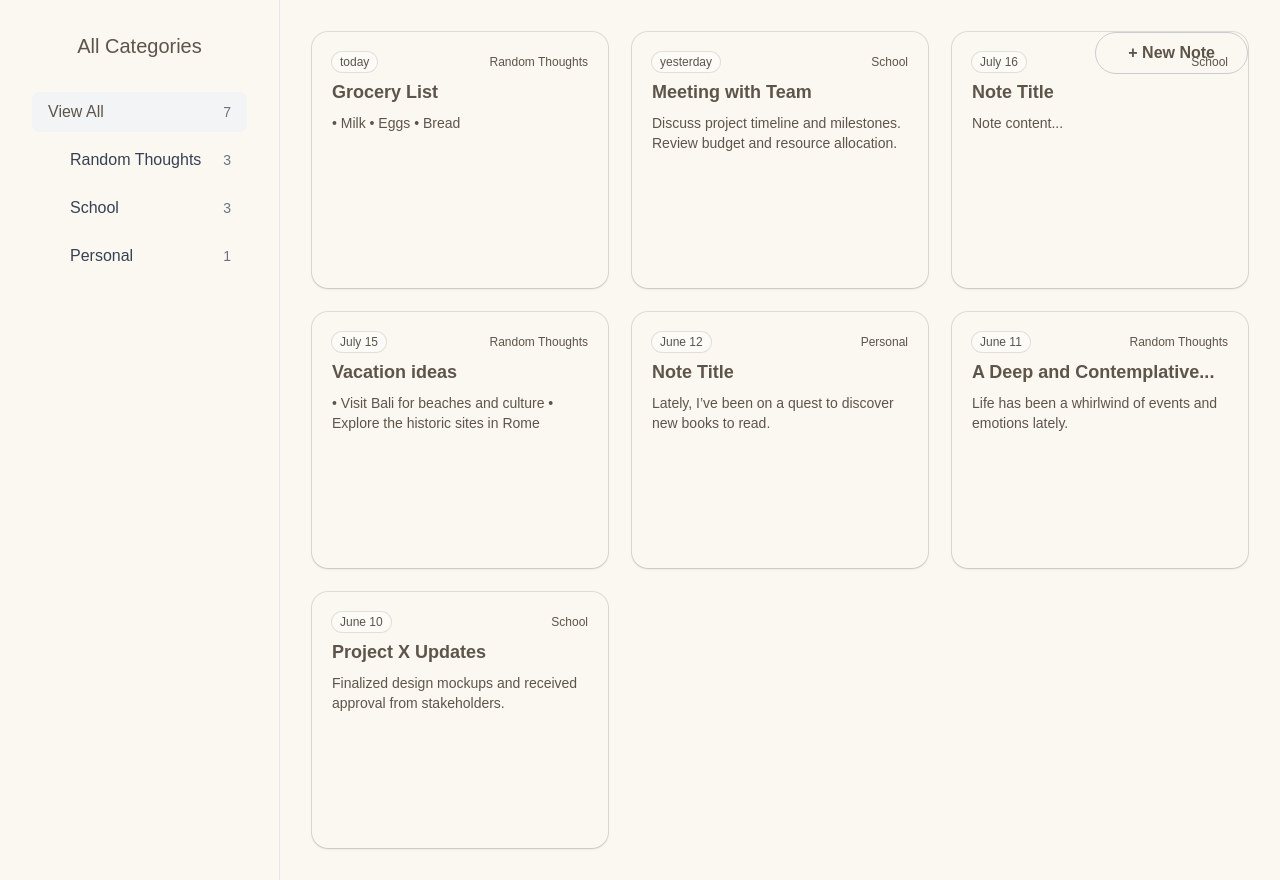
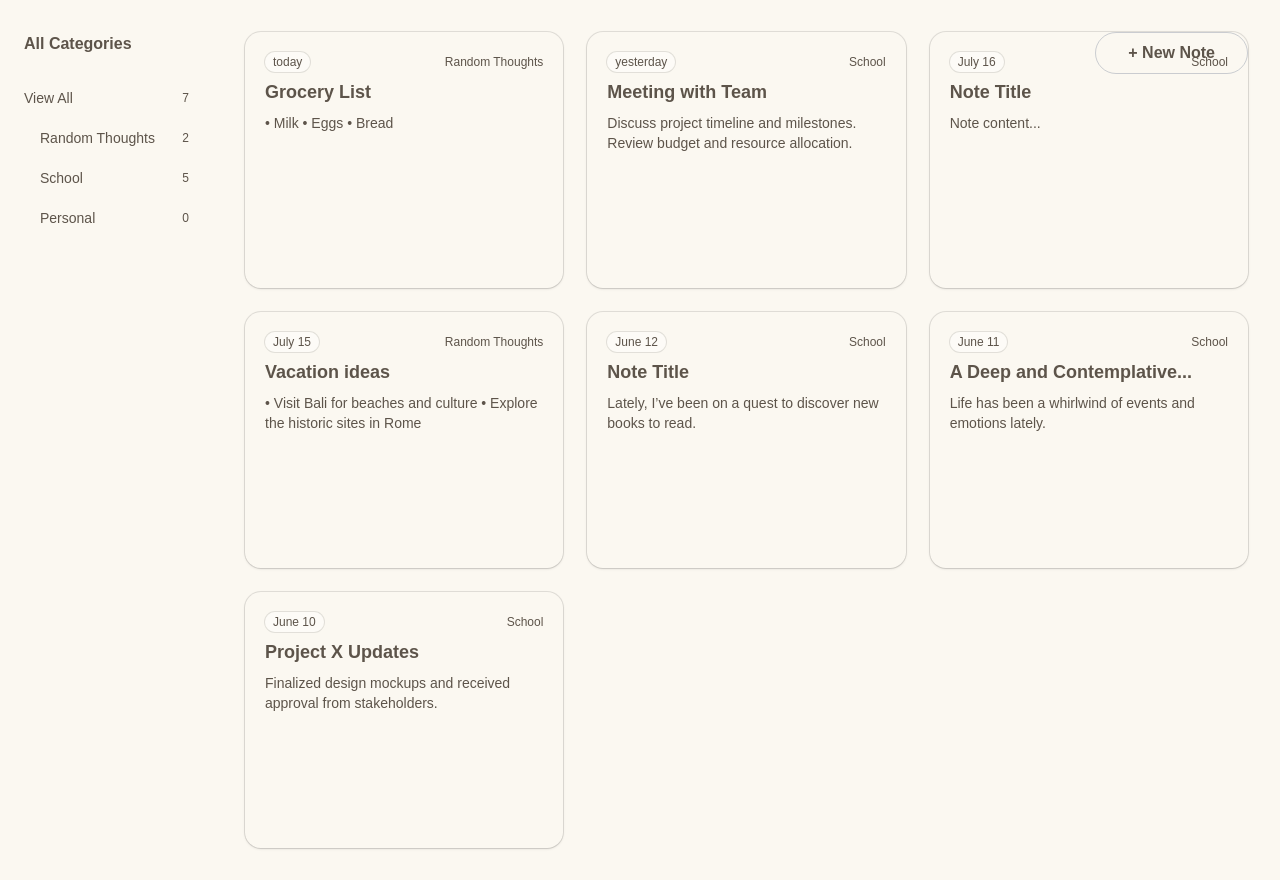
Before and after one commit to rapharen/turboai, a Next.js app in the folder frontend/: page /notes in a window 1280 px wide. Built offline with nearby package versions, Linux system fonts and the light colour scheme.

Commit message:
chore: wip

```diff
--- a/frontend/src/app/notes/page.tsx
+++ b/frontend/src/app/notes/page.tsx
@@ -2,70 +2,59 @@
 
 import Image from 'next/image';
 import Link from 'next/link';
-import { useSearchParams } from 'next/navigation';
-import { useState, useMemo } from 'react';
+import {useSearchParams} from 'next/navigation';
+import {useState, useMemo} from 'react';
 import Button from '@/components/Button';
-import NoteCard, { Note } from '@/components/NoteCard';
+import NoteCard, {Note} from '@/components/NoteCard';
+import Sidebar from "@/components/SideBar";
+import {Category} from "@/types/category";
 
-const categories = {
-  random: { name: 'Random Thoughts', color: 'bg-[--color-cat-random]' },
-  school: { name: 'School', color: 'bg-[--color-cat-school]' },
-  personal: { name: 'Personal', color: 'bg-[--color-cat-personal]' },
-};
+const categories: Category[] = [
+    {name: 'Random Thoughts', color: 'bg-[--color-cat-random]'},
+    {name: 'School', color: 'bg-[--color-cat-school]'},
+    {name: 'Personal', color: 'bg-[--color-cat-personal]'},
+];
 
 // Mock data - we'll replace this with API data later
 const mockNotes: Note[] = [
-  { id: '1', title: 'Grocery List', content: '• Milk\n• Eggs\n• Bread', category: categories.random, date: 'today' },
-  { id: '2', title: 'Meeting with Team', content: 'Discuss project timeline and milestones. Review budget and resource allocation.', category: categories.school, date: 'yesterday' },
-  { id: '3', title: 'Note Title', content: 'Note content...', category: categories.school, date: 'July 16' },
-  { id: '4', title: 'Vacation ideas', content: '• Visit Bali for beaches and culture\n• Explore the historic sites in Rome', category: categories.random, date: 'July 15' },
-  { id: '5', title: 'Note Title', content: 'Lately, I’ve been on a quest to discover new books to read.', category: categories.personal, date: 'June 12' },
-  { id: '6', title: 'A Deep and Contemplative...', content: 'Life has been a whirlwind of events and emotions lately.', category: categories.random, date: 'June 11' },
-  { id: '7', title: 'Project X Updates', content: 'Finalized design mockups and received approval from stakeholders.', category: categories.school, date: 'June 10' },
+    {id: '1', title: 'Grocery List', content: '• Milk\n• Eggs\n• Bread', category: categories[0], date: 'today'},
+    {
+        id: '2',
+        title: 'Meeting with Team',
+        content: 'Discuss project timeline and milestones. Review budget and resource allocation.',
+        category: categories[1],
+        date: 'yesterday'
+    },
+    {id: '3', title: 'Note Title', content: 'Note content...', category: categories[1], date: 'July 16'},
+    {
+        id: '4',
+        title: 'Vacation ideas',
+        content: '• Visit Bali for beaches and culture\n• Explore the historic sites in Rome',
+        category: categories[0],
+        date: 'July 15'
+    },
+    {
+        id: '5',
+        title: 'Note Title',
+        content: 'Lately, I’ve been on a quest to discover new books to read.',
+        category: categories[1],
+        date: 'June 12'
+    },
+    {
+        id: '6',
+        title: 'A Deep and Contemplative...',
+        content: 'Life has been a whirlwind of events and emotions lately.',
+        category: categories[1],
+        date: 'June 11'
+    },
+    {
+        id: '7',
+        title: 'Project X Updates',
+        content: 'Finalized design mockups and received approval from stakeholders.',
+        category: categories[1],
+        date: 'June 10'
+    },
 ];
-
-const Sidebar = ({ notes }: { notes: Note[] }) => {
-  const searchParams = useSearchParams();
-  const activeCategory = searchParams.get('category');
-
-  const categoryCounts = useMemo(() => {
-    return notes.reduce((acc, note) => {
-      acc[note.category.name] = (acc[note.category.name] || 0) + 1;
-      return acc;
-    }, {} as Record<string, number>);
-  }, [notes]);
-
-  return (
-    <aside className="w-[280px] p-8 flex-shrink-0 border-r border-gray-200">
-      <h2 className="text-xl font-medium text-center mb-8">All Categories</h2>
-      <ul>
-        <li className="mb-2">
-          <Link
-            href="/notes"
-            className={`flex items-center justify-between py-2 px-4 rounded-lg hover:bg-gray-100 ${!activeCategory ? 'font-medium bg-gray-100' : 'text-gray-700'}`}
-          >
-            <span>View All</span>
-            <span className="text-sm text-gray-500">{notes.length}</span>
-          </Link>
-        </li>
-        {Object.values(categories).map(cat => (
-          <li key={cat.name} className="mb-2">
-            <Link
-              href={`/notes?category=${cat.name}`}
-              className={`flex items-center justify-between py-2 px-4 rounded-lg hover:bg-gray-100 ${activeCategory === cat.name ? 'font-medium bg-gray-100' : 'text-gray-700'}`}
-            >
-              <div className="flex items-center gap-3">
-                <span className={`w-2.5 h-2.5 rounded-full ${cat.color}`}></span>
-                {cat.name}
-              </div>
-              <span className="text-sm text-gray-500">{categoryCounts[cat.name] || 0}</span>
-            </Link>
-          </li>
-        ))}
-      </ul>
-    </aside>
-  );
-};
 
 const EmptyNotes = () => (
     <div className="flex flex-col items-center justify-center h-full text-center">
@@ -82,11 +71,11 @@ const EmptyNotes = () => (
     </div>
 );
 
-const NoteGrid = ({ notes }: { notes: Note[] }) => (
+const NoteGrid = ({notes}: { notes: Note[] }) => (
     <div className="grid grid-cols-1 md:grid-cols-2 lg:grid-cols-3 gap-6">
         {notes.map(note => (
             <Link key={note.id} href={`/notes/${note.id}`} className="cursor-pointer">
-        <NoteCard note={note} />
+                <NoteCard note={note}/>
             </Link>
         ))}
     </div>
@@ -106,7 +95,7 @@ export default function NotesPage() {
 
     return (
         <div className="flex min-h-screen">
-      <Sidebar notes={notes} />
+            <Sidebar notes={notes} categories={categories}/>
             <main className="flex-1 p-8 relative">
                 <div className="absolute top-8 right-8">
                     <Link href="/notes/new">
@@ -114,9 +103,9 @@ export default function NotesPage() {
                     </Link>
                 </div>
                 {hasNotes ? (
-          <NoteGrid notes={filteredNotes} />
+                    <NoteGrid notes={filteredNotes}/>
                 ) : (
-          <EmptyNotes />
+                    <EmptyNotes/>
                 )}
             </main>
         </div>
--- a/frontend/src/components/NoteCard.tsx
+++ b/frontend/src/components/NoteCard.tsx
@@ -1,15 +1,5 @@
 import React from 'react';
-
-export interface Note {
-  id: string;
-  title: string;
-  content: string;
-  category: {
-    name: string;
-    color: string; // e.g., 'bg-[--color-cat-random]'
-  };
-  date: string;
-}
+import {Note} from "@/types/note";
 
 interface NoteCardProps {
   note: Note;
--- /dev/null
+++ b/frontend/src/components/SideBar.tsx
@@ -0,0 +1,79 @@
+import {useSearchParams} from "next/navigation";
+import {useMemo} from "react";
+import Link from "next/link";
+import {Category} from "@/types/category";
+import {Note} from "@/types/note";
+
+interface SidebarProps {
+    notes: Note[]
+    categories: Category[]
+}
+
+const Sidebar = ({notes, categories}: SidebarProps) => {
+    const searchParams = useSearchParams();
+    const activeCategory = searchParams.get('category');
+
+    const categoryCounts = useMemo(() => {
+        return notes.reduce((acc, note) => {
+            acc[note.category.name] = (acc[note.category.name] || 0) + 1;
+            return acc;
+        }, {} as Record<string, number>);
+    }, [notes]);
+
+    return (
+        <aside className="w-[213px] bg-[--color-background] flex-shrink-0">
+            <div className="pt-8 pb-6">
+                <h2 className="text-base font-semibold text-[--color-foreground] px-6 mb-6">
+                    All Categories
+                </h2>
+                <ul className="space-y-1 px-4">
+                    <li>
+                        <Link
+                            href="/notes"
+                            className={`
+                                flex items-center justify-between
+                                py-2 px-2 rounded-lg
+                                transition-colors
+                                ${!activeCategory
+                                ? 'bg-[--color-foreground]/5 text-[--color-foreground] font-medium'
+                                : 'text-[--color-foreground]/70 hover:bg-[--color-foreground]/5'
+                            }
+                            `}
+                        >
+                            <span className="text-sm">View All</span>
+                            <span className="text-xs text-[--color-foreground]/50">
+                                {notes.length}
+                            </span>
+                        </Link>
+                    </li>
+                    {categories.map(cat => (
+                        <li key={cat.name}>
+                            <Link
+                                href={`/notes?category=${cat.name}`}
+                                className={`
+                                    flex items-center justify-between
+                                    py-2 px-2 rounded-lg
+                                    transition-colors
+                                    ${activeCategory === cat.name
+                                    ? 'bg-[--color-foreground]/5 text-[--color-foreground] font-medium'
+                                    : 'text-[--color-foreground]/70 hover:bg-[--color-foreground]/5'
+                                }
+                                `}
+                            >
+                                <div className="flex items-center gap-2">
+                                    <span className={`w-2 h-2 rounded-full ${cat.color}`}></span>
+                                    <span className="text-sm">{cat.name}</span>
+                                </div>
+                                <span className="text-xs text-[--color-foreground]/50">
+                                    {categoryCounts[cat.name] || 0}
+                                </span>
+                            </Link>
+                        </li>
+                    ))}
+                </ul>
+            </div>
+        </aside>
+    );
+};
+
+export default Sidebar;
--- a/frontend/src/components/SiderBar.tsx
+++ /dev/null
@@ -1,57 +0,0 @@
-import {Note} from "@/components/NoteCard";
-import {useSearchParams} from "next/navigation";
-import {useMemo} from "react";
-import Link from "next/link";
-
-interface SidebarProps {
-    notes: Note[]
-    categories: {
-        name: string;
-        color: string;
-    }[]
-}
-
-const Sidebar = ({notes, categories}: SidebarProps) => {
-    const searchParams = useSearchParams();
-    const activeCategory = searchParams.get('category');
-
-    const categoryCounts = useMemo(() => {
-        return notes.reduce((acc, note) => {
-            acc[note.category.name] = (acc[note.category.name] || 0) + 1;
-            return acc;
-        }, {} as Record<string, number>);
-    }, [notes]);
-
-    return (
-        <aside className="w-[280px] p-8 flex-shrink-0 border-r border-gray-200">
-            <h2 className="text-xl font-medium text-center mb-8">All Categories</h2>
-            <ul>
-                <li className="mb-2">
-                    <Link
-                        href="/notes"
-                        className={`flex items-center justify-between py-2 px-4 rounded-lg hover:bg-gray-100 ${!activeCategory ? 'font-medium bg-gray-100' : 'text-gray-700'}`}
-                    >
-                        <span>View All</span>
-                        <span className="text-sm text-gray-500">{notes.length}</span>
-                    </Link>
-                </li>
-                {Object.values(categories).map(cat => (
-                    <li key={cat.name} className="mb-2">
-                        <Link
-                            href={`/notes?category=${cat.name}`}
-                            className={`flex items-center justify-between py-2 px-4 rounded-lg hover:bg-gray-100 ${activeCategory === cat.name ? 'font-medium bg-gray-100' : 'text-gray-700'}`}
-                        >
-                            <div className="flex items-center gap-3">
-                                <span className={`w-2.5 h-2.5 rounded-full ${cat.color}`}></span>
-                                {cat.name}
-                            </div>
-                            <span className="text-sm text-gray-500">{categoryCounts[cat.name] || 0}</span>
-                        </Link>
-                    </li>
-                ))}
-            </ul>
-        </aside>
-    );
-};
-
-export default Sidebar;
--- /dev/null
+++ b/frontend/src/types/category.ts
@@ -0,0 +1,5 @@
+
+export interface Category {
+    name: string;
+    color: string;
+}
--- /dev/null
+++ b/frontend/src/types/note.ts
@@ -0,0 +1,10 @@
+export interface Note {
+    id: string;
+    title: string;
+    content: string;
+    category: {
+        name: string;
+        color: string; // e.g., 'bg-[--color-cat-random]'
+    };
+    date: string;
+}
```
Lines whose indentation alone changed are shown as unchanged.
